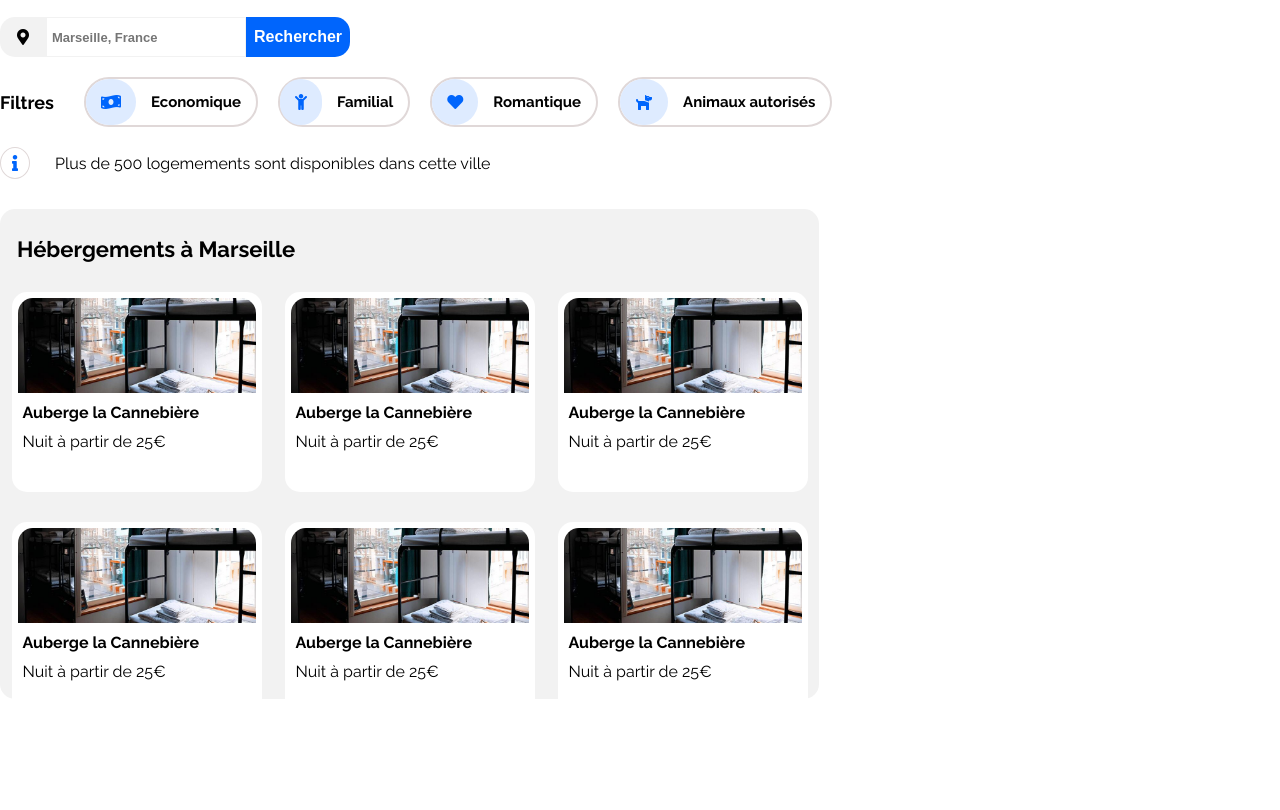
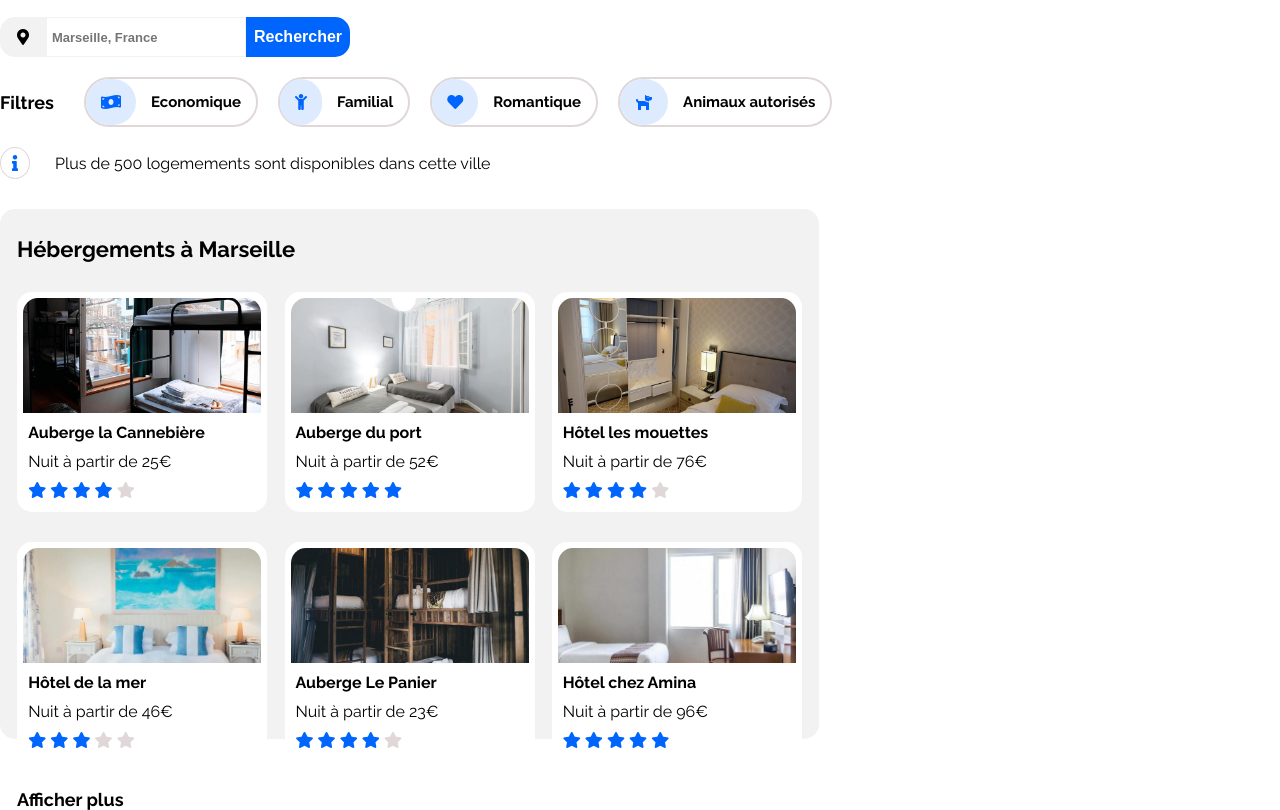
Before and after one commit to SelimBoughlam/SelimBoughlam_2_17072021, a plain HTML site: page index.html in a window 1280 px wide. Shown: the part 147-957 px from the top of the page. Before the commit the page ends 869 px from the top, so only its background shows below. Drawn offline with Linux system fonts and the light colour scheme.

Commit message:
finition du style pour la section hébergement à marseille.correction HTML section filtres suite erreur W3C(supression balise <a> dans <li>

```diff
--- a/index.html
+++ b/index.html
@@ -1,14 +1,17 @@
 <!DOCTYPE html>
 <html lang="en">
-
   <head>
     <meta charset="UTF-8" />
     <meta http-equiv="X-UA-Compatible" content="IE=edge" />
     <meta name="viewport" content="width=device-width, initial-scale=1.0" />
     <title>Reservia</title>
     <link rel="stylesheet" href="styles.css" />
-    <link rel="stylesheet" href="https://use.fontawesome.com/releases/v5.15.3/css/all.css"
-        integrity="sha384-SZXxX4whJ79/gErwcOYf+zWLeJdY/qpuqC4cAa9rOGUstPomtqpuNWT9wdPEn2fk" crossorigin="anonymous" />
+    <link
+      rel="stylesheet"
+      href="https://use.fontawesome.com/releases/v5.15.3/css/all.css"
+      integrity="sha384-SZXxX4whJ79/gErwcOYf+zWLeJdY/qpuqC4cAa9rOGUstPomtqpuNWT9wdPEn2fk"
+      crossorigin="anonymous"
+    />
   </head>
 
   <body>
@@ -17,7 +20,11 @@
       <!-- Header navbar -->
       <nav class="navbar">
         <a href="/index.html">
-                <img class="logo" src="/img/logo/Reservia@3x.png" alt="Logo du site reservia" />
+          <img
+            class="logo"
+            src="/img/logo/Reservia@3x.png"
+            alt="Logo du site reservia"
+          />
         </a>
         <ul class="nav_links">
           <li>
@@ -50,30 +57,25 @@
       <div class="filters">
         <h3 class="filters_maintitle">Filtres</h3>
         <ul class="filters_list">
-                <a href="#">
           <li class="filters_icons">
             <i class="fas fa-money-bill-wave icons"></i>
             <h4 class="filters_titles">Economique</h4>
           </li>
-                </a>
-                <a href="#">
+
           <li class="filters_icons">
             <i class="fas fa-child icons"></i>
             <h4 class="filters_titles">Familial</h4>
           </li>
-                </a>
-                <a href="#">
+
           <li class="filters_icons">
             <i class="fas fa-heart icons"></i>
             <h4 class="filters_titles">Romantique</h4>
           </li>
-                </a>
-                <a href="#">
+
           <li class="filters_icons">
             <i class="fas fa-dog icons"></i>
             <h4 class="filters_titles">Animaux autorisés</h4>
           </li>
-                </a>
         </ul>
       </div>
       <!-- informations -->
@@ -87,57 +89,128 @@
     <main>
       <section class="hotels">
         <div class="locals_hotels">
-                <h1 class="section_title">Hébergements à Marseille</h1>
+          <h2 class="section_title">Hébergements à Marseille</h2>
           <div class="hotels_list">
+            <a href="">
               <div class="hotels_name">
-                        <img class="hotel_img" src="/img/hebergements/4_small/marcus-loke-WQJvWU_HZFo-unsplash.jpg"
-                            alt="" />
+                <img
+                  class="hotel_img"
+                  src="/img/hebergements/4_small/marcus-loke-WQJvWU_HZFo-unsplash.jpg"
+                  alt=""
+                />
                 <h5 class="hotel_title">Auberge la Cannebière</h5>
                 <p class="hotel_price">Nuit à partir de 25€</p>
+                <div class="stars">
+                  <i class="fas fa-star"></i>
+                  <i class="fas fa-star"></i>
+                  <i class="fas fa-star"></i>
+                  <i class="fas fa-star"></i>
+                  <i class="fas fa-star inactive"></i>
                 </div>
+              </div>
+            </a>
 
+            <a href="">
               <div class="hotels_name">
-                        <img class="hotel_img" src="/img/hebergements/4_small/marcus-loke-WQJvWU_HZFo-unsplash.jpg"
-                            alt="" />
-                        <h5 class="hotel_title">Auberge la Cannebière</h5>
-                        <p class="hotel_price">Nuit à partir de 25€</p>
+                <img
+                  class="hotel_img"
+                  src="/img/hebergements/4_small/fred-kleber-gTbaxaVLvsg-unsplash.jpg"
+                  alt=""
+                />
+                <h5 class="hotel_title">Auberge du port</h5>
+                <p class="hotel_price">Nuit à partir de 52€</p>
+                <div class="stars">
+                  <i class="fas fa-star"></i>
+                  <i class="fas fa-star"></i>
+                  <i class="fas fa-star"></i>
+                  <i class="fas fa-star"></i>
+                  <i class="fas fa-star"></i>
                 </div>
+              </div>
+            </a>
 
+            <a href="">
               <div class="hotels_name">
-                        <img class="hotel_img" src="/img/hebergements/4_small/marcus-loke-WQJvWU_HZFo-unsplash.jpg"
-                            alt="" />
-                        <h5 class="hotel_title">Auberge la Cannebière</h5>
-                        <p class="hotel_price">Nuit à partir de 25€</p>
+                <img
+                  class="hotel_img"
+                  src="/img/hebergements/4_small/reisetopia-B8WIgxA_PFU-unsplash.jpg"
+                  alt=""
+                />
+                <h5 class="hotel_title">Hôtel les mouettes</h5>
+                <p class="hotel_price">Nuit à partir de 76€</p>
+                <div class="stars">
+                  <i class="fas fa-star"></i>
+                  <i class="fas fa-star"></i>
+                  <i class="fas fa-star"></i>
+                  <i class="fas fa-star"></i>
+                  <i class="fas fa-star inactive"></i>
                 </div>
+              </div>
+            </a>
 
+            <a href="">
               <div class="hotels_name">
-                        <img class="hotel_img" src="/img/hebergements/4_small/marcus-loke-WQJvWU_HZFo-unsplash.jpg"
-                            alt="" />
-                        <h5 class="hotel_title">Auberge la Cannebière</h5>
-                        <p class="hotel_price">Nuit à partir de 25€</p>
+                <img
+                  class="hotel_img"
+                  src="/img/hebergements/4_small/annie-spratt-Eg1qcIitAuA-unsplash.jpg"
+                  alt=""
+                />
+                <h5 class="hotel_title">Hôtel de la mer</h5>
+                <p class="hotel_price">Nuit à partir de 46€</p>
+                <div class="stars">
+                  <i class="fas fa-star"></i>
+                  <i class="fas fa-star"></i>
+                  <i class="fas fa-star"></i>
+                  <i class="fas fa-star inactive"></i>
+                  <i class="fas fa-star inactive"></i>
                 </div>
+              </div>
+            </a>
 
+            <a href="">
               <div class="hotels_name">
-                        <img class="hotel_img" src="/img/hebergements/4_small/marcus-loke-WQJvWU_HZFo-unsplash.jpg"
-                            alt="" />
-                        <h5 class="hotel_title">Auberge la Cannebière</h5>
-                        <p class="hotel_price">Nuit à partir de 25€</p>
+                <img
+                  class="hotel_img"
+                  src="/img/hebergements/4_small/nicate-lee-kT-ZyaiwBe0-unsplash.jpg"
+                  alt=""
+                />
+                <h5 class="hotel_title">Auberge Le Panier</h5>
+                <p class="hotel_price">Nuit à partir de 23€</p>
+                <div class="stars">
+                  <i class="fas fa-star"></i>
+                  <i class="fas fa-star"></i>
+                  <i class="fas fa-star"></i>
+                  <i class="fas fa-star"></i>
+                  <i class="fas fa-star inactive"></i>
                 </div>
+              </div>
+            </a>
 
+            <a href="">
               <div class="hotels_name">
-                        <img class="hotel_img" src="/img/hebergements/4_small/marcus-loke-WQJvWU_HZFo-unsplash.jpg"
-                            alt="" />
-                        <h5 class="hotel_title">Auberge la Cannebière</h5>
-                        <p class="hotel_price">Nuit à partir de 25€</p>
+                <img
+                  class="hotel_img"
+                  src="/img/hebergements/4_small/febrian-zakaria-M6S1WvfW68A-unsplash.jpg"
+                  alt=""
+                />
+                <h5 class="hotel_title">Hôtel chez Amina</h5>
+                <p class="hotel_price">Nuit à partir de 96€</p>
+                <div class="stars">
+                  <i class="fas fa-star"></i>
+                  <i class="fas fa-star"></i>
+                  <i class="fas fa-star"></i>
+                  <i class="fas fa-star"></i>
+                  <i class="fas fa-star"></i>
                 </div>
-
-
-
               </div>
+            </a>
+          </div>
+          <a href="#">
+            <h2 class="section_footer">Afficher plus</h2>
+          </a>
         </div>
         <div class="famous_hotels"></div>
       </section>
     </main>
   </body>
-
 </html>
--- a/styles.css
+++ b/styles.css
@@ -123,6 +123,7 @@ ul li {
   -webkit-box-shadow: 4px 1px 15px -4px #3193ff;
   box-shadow: 4px 1px 15px -4px #3193ff;
   transition: 0.3s;
+  cursor: pointer;
 }
 .icons {
   padding: 15px;
@@ -160,7 +161,8 @@ ul li {
 .hotels{
     display: flex;
     margin-right: 20px;
-    height: 65vh;
+    height: 70vh;
+    margin-bottom: 30px;
 }
 .locals_hotels{
     background-color: #f2f2f2;
@@ -178,7 +180,7 @@ ul li {
     display: flex;
     flex-direction: column;
     width: 250px;
-    height: 200px;
+    height: 220px;
     background-color: white;
     border-radius: 15px;
     margin-top: 30px;
@@ -186,7 +188,7 @@ ul li {
 }
 .hotel_img{
     width: 100%;
-    height: 100px;
+    height: 120px;
     object-fit: cover;
     border-radius: 15px 15px 0 0;
     padding-bottom: 5px;
@@ -196,13 +198,18 @@ ul li {
     display: flex;
     width: 100%;
     flex-wrap: wrap;
-    justify-content: space-around;
+    justify-content: space-evenly;
 }
 .section_title{
     font-size: 22px;
     padding-left: 17px;
     padding-top: 27px;
 
+}
+.section_footer{
+    font-size: 18px;
+    padding-left: 17px;
+    padding-top: 27px;
 }
 
 
```
Lines whose indentation alone changed are shown as unchanged.
